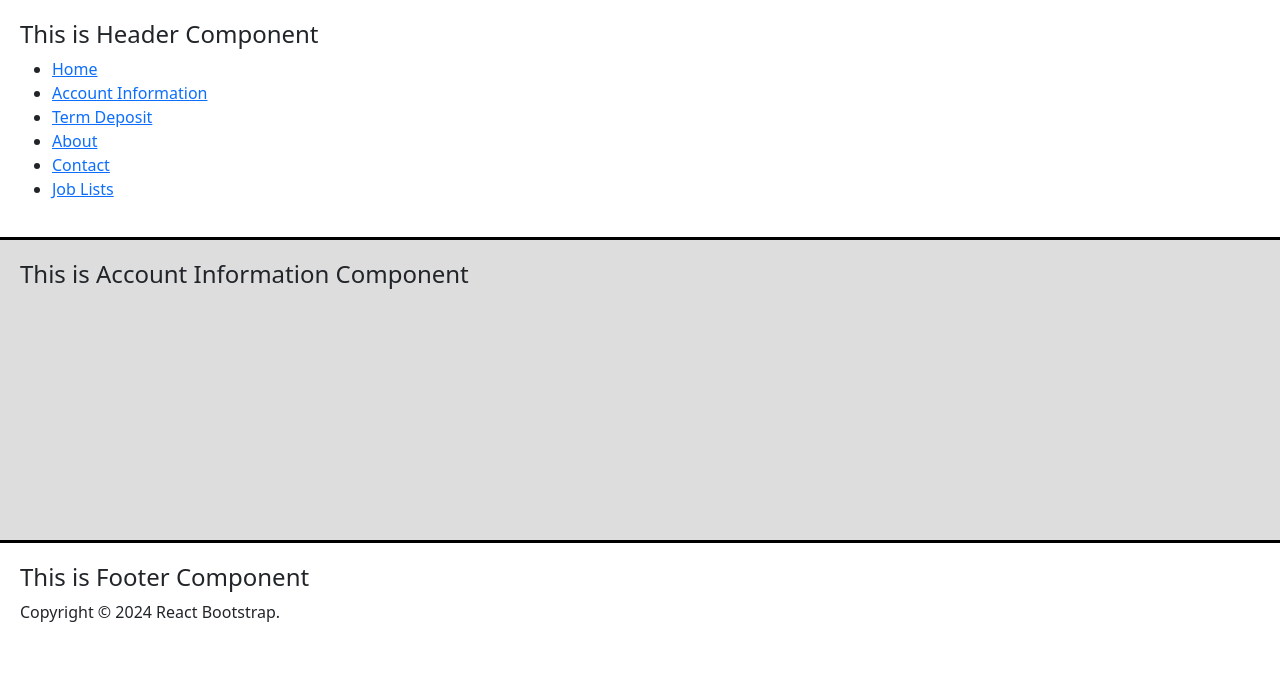
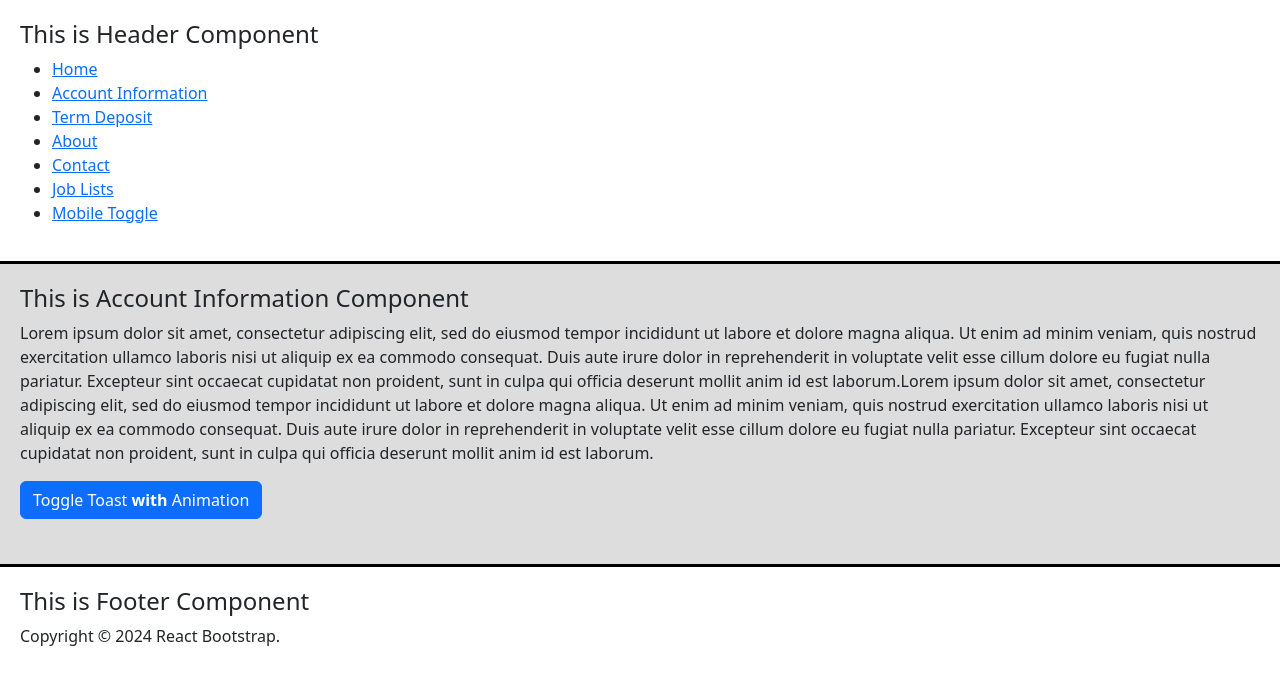
Before and after one commit to Avaneesh3772/react-app-hub, a React (Create React App) app: page /account-information in a window 1280 px wide. Shown: the top 684 px of the page. Built offline with nearby package versions, Linux system fonts and the light colour scheme.

Commit message:
React components

```diff
--- a/src/App.tsx
+++ b/src/App.tsx
@@ -16,6 +16,7 @@ import Contact, { githubInfoLoader } from './pages/Contact/Contact';
 import NotFound from './pages/NotFound/NotFound';
 import JobLists from './pages/JobLists/JobLists';
 import ApiCallDemo from './pages/ApiCallDemo/ApiCallDemo';
+import MobileToggle from './pages/MobileToggle/MobileToggle';
 
 function App() {
   const router = createBrowserRouter(
@@ -28,6 +29,7 @@ function App() {
         <Route path='/contact' element={<Contact />} loader={githubInfoLoader}/>
         <Route path='/job-lists' element={<JobLists />} />
         <Route path='/api-demo' element={<ApiCallDemo />} />
+        <Route path='/mobile-toggle' element={<MobileToggle />} />
         <Route path='*' element={<NotFound />} />
       </Route>
     )
--- a/src/components/Header/Header.tsx
+++ b/src/components/Header/Header.tsx
@@ -13,6 +13,7 @@ const Header = () => {
           <li><NavLink to="/about">About</NavLink></li>
           <li><NavLink to="/contact">Contact</NavLink></li>
           <li><NavLink to="/job-lists">Job Lists</NavLink></li>
+          <li><NavLink to="/mobile-toggle">Mobile Toggle</NavLink></li>
       </ul>
     </div>
   )
--- a/src/index.css
+++ b/src/index.css
@@ -11,3 +11,14 @@ code {
   font-family: source-code-pro, Menlo, Monaco, Consolas, 'Courier New',
     monospace;
 }
+
+.modalBox {
+  position: absolute;
+  width: 100%!important;
+  bottom:0px;
+  height: 300px!important;
+  background-color: antiquewhite;
+}
+.modalContainer {
+  position: relative;
+}
--- a/src/pages/AccountInformation/AccountInformation.tsx
+++ b/src/pages/AccountInformation/AccountInformation.tsx
@@ -1,9 +1,55 @@
-import React from 'react'
+import React, { useState } from 'react'
+import Button from 'react-bootstrap/Button';
+import Col from 'react-bootstrap/Col';
+import Row from 'react-bootstrap/Row';
+import Toast from 'react-bootstrap/Toast';
 
 const AccountInformation = () => {
+  const [showA, setShowA] = useState(false);
+  const toggleShowA = () => setShowA(!showA);
+
   return (
     <div>
       <h4>This is Account Information Component</h4>
+      <p>Lorem ipsum dolor sit amet, consectetur adipiscing elit, sed do eiusmod tempor incididunt
+        ut labore et dolore magna aliqua. Ut enim ad minim veniam, quis nostrud exercitation ullamco
+        laboris nisi ut aliquip ex ea commodo consequat. Duis aute irure dolor in reprehenderit in
+        voluptate velit esse cillum dolore eu fugiat nulla pariatur. Excepteur sint occaecat cupidatat
+         non proident, sunt in culpa qui officia deserunt mollit anim id est laborum.Lorem ipsum dolor
+         sit amet, consectetur adipiscing elit, sed do eiusmod tempor incididunt ut labore et dolore
+         magna aliqua. Ut enim ad minim veniam, quis nostrud exercitation ullamco laboris nisi ut
+          aliquip ex ea commodo consequat. Duis aute irure dolor in reprehenderit in voluptate
+          velit esse cillum dolore eu fugiat nulla pariatur. Excepteur sint occaecat cupidatat
+           non proident, sunt in culpa qui officia deserunt mollit anim id est laborum.</p>
+      <Row>
+      <Col md={6} className="mb-2 modalContainer">
+        <Toast show={showA} onClose={toggleShowA} className="modalBox">
+          <Toast.Header>
+            <img
+              src="holder.js/20x20?text=%20"
+              className="rounded me-2"
+              alt=""
+            />
+            <strong className="me-auto">Bootstrap</strong>
+            <small>Lorem ipsum dolor sit amet, consectetur adipiscing elit, sed do eiusmod tempor incididunt
+        ut labore et dolore magna aliqua. Ut enim ad minim veniam, quis nostrud exercitation ullamco
+        laboris nisi ut aliquip ex ea commodo consequat. Duis aute irure dolor in reprehenderit in
+        voluptate velit esse cillum dolore eu fugiat nulla pariatur.Lorem ipsum dolor sit amet, consectetur adipiscing elit, sed do eiusmod tempor incididunt
+        ut labore et dolore magna aliqua. Ut enim ad minim veniam, quis nostrud exercitation ullamco
+        laboris nisi ut aliquip ex ea commodo consequat. Duis aute irure dolor in reprehenderit in
+        voluptate velit esse cillum dolore eu fugiat nulla pariatur.Lorem ipsum dolor sit amet, consectetur adipiscing elit, sed do eiusmod tempor incididunt
+        ut labore et dolore magna aliqua. Ut enim ad minim veniam, quis nostrud exercitation ullamco
+        laboris nisi ut aliquip ex ea commodo consequat. Duis aute irure dolor in reprehenderit in
+        voluptate velit esse cillum dolore eu fugiat nulla pariatur.</small>
+          </Toast.Header>
+          <Toast.Body>Woohoo, you're reading this text in a Toast!</Toast.Body>
+        </Toast>
+        <Button onClick={toggleShowA} className="mb-2">
+          Toggle Toast <strong>with</strong> Animation
+        </Button>
+
+      </Col>
+    </Row>
     </div>
   )
 }
--- /dev/null
+++ b/src/pages/MobileToggle/MobileToggle.tsx
@@ -0,0 +1,33 @@
+import React from 'react'
+import Dropdown from 'react-bootstrap/Dropdown';
+import { NavLink } from 'react-router-dom';
+
+const MobileToggle = () => {
+  return (
+    <div>MobileToggle
+         <p>Lorem ipsum dolor sit amet, consectetur adipiscing elit, sed do eiusmod tempor incididunt
+        ut labore et dolore magna aliqua. Ut enim ad minim veniam, quis nostrud exercitation ullamco
+        laboris nisi ut aliquip ex ea commodo consequat. Duis aute irure dolor in reprehenderit in
+        voluptate velit esse cillum dolore eu fugiat nulla pariatur. Excepteur sint occaecat cupidatat
+         non proident, sunt in culpa qui officia deserunt mollit anim id est laborum.Lorem ipsum dolor
+         sit amet, consectetur adipiscing elit, sed do eiusmod tempor incididunt ut labore et dolore
+         magna aliqua. Ut enim ad minim veniam, quis nostrud exercitation ullamco laboris nisi ut
+          aliquip ex ea commodo consequat. Duis aute irure dolor in reprehenderit in voluptate
+          velit esse cillum dolore eu fugiat nulla pariatur. Excepteur sint occaecat cupidatat
+           non proident, sunt in culpa qui officia deserunt mollit anim id est laborum.</p>
+
+        <Dropdown>
+            <Dropdown.Menu>
+                <Dropdown.Item ><NavLink to="/term-deposit">Term Deposit</NavLink></Dropdown.Item>
+                <Dropdown.Item><NavLink to="/about">About</NavLink></Dropdown.Item>
+                <Dropdown.Item><NavLink to="/contact">Contact</NavLink></Dropdown.Item>
+            </Dropdown.Menu>
+            <Dropdown.Toggle variant="success" id="dropdown-basic">
+                Dropdown Button
+            </Dropdown.Toggle>
+        </Dropdown>
+    </div>
+  )
+}
+
+export default MobileToggle
```
